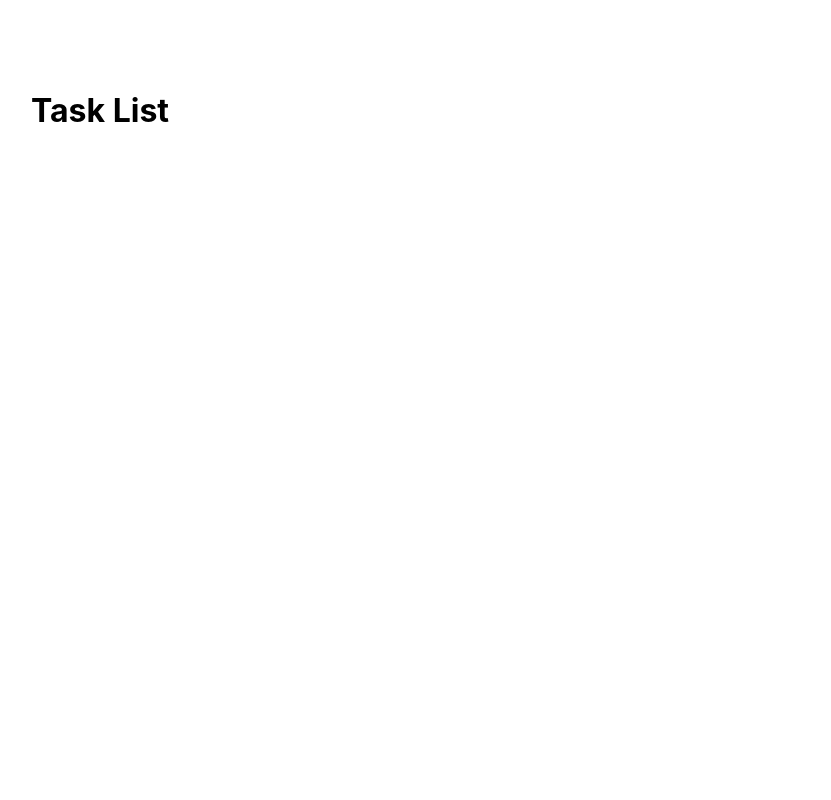
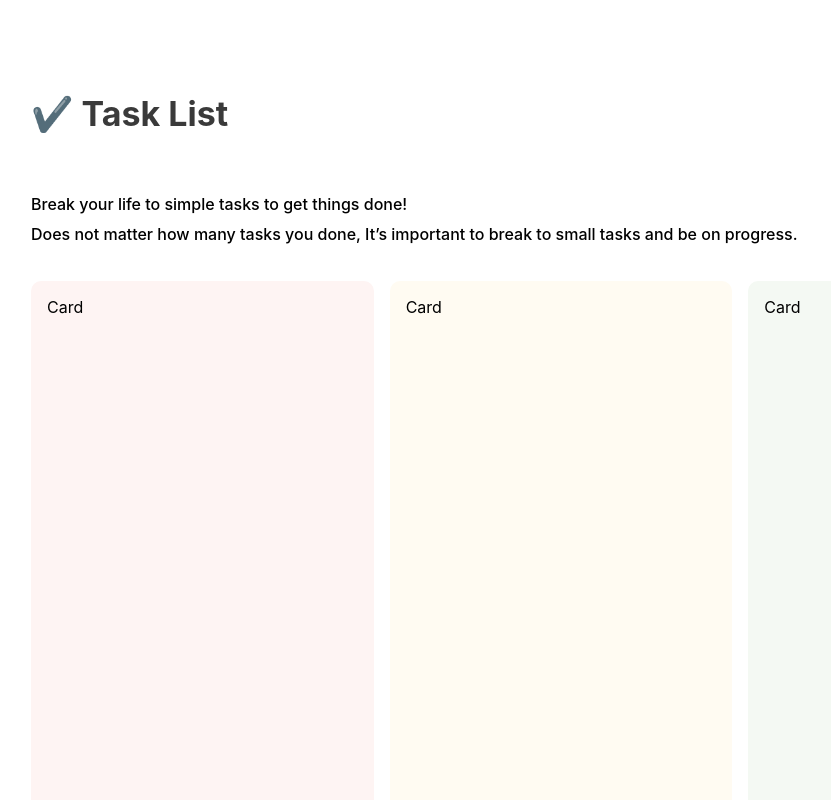
Before and after one commit to kazemsoft/simple-todo-list, a React (Vite) app: page / in a window 1280 px wide. Shown: the top 800 px of the page, without its empty margins (79-910 px from the left). Built offline with nearby package versions, Linux system fonts and the light colour scheme; a web font is replaced by a local one.

Commit message:
Typography and cards added

```diff
--- a/src/App.jsx
+++ b/src/App.jsx
@@ -1,5 +1,8 @@
 import { styled } from "styled-components";
 import "./App.css";
+import H1 from "./components/Typography/H1";
+import Text from "./components/Typography/Text";
+import Cards from "./components/Cards";
 
 const Container = styled.div`
   width: calc(100% - 220px);
@@ -11,7 +14,18 @@ const Container = styled.div`
 `;
 
 function App() {
-  return <Container><h1>Task List</h1></Container>;
+  return (
+    <Container>
+      <H1>✔️ Task List</H1>
+      <Text>
+        Break your life to simple tasks to get things done!
+        <br />
+        Does not matter how many tasks you done, It’s important to break to
+        small tasks and be on progress.
+      </Text>
+      <Cards />
+    </Container>
+  );
 }
 
 export default App;
--- /dev/null
+++ b/src/components/Cards/Card.jsx
@@ -0,0 +1,13 @@
+/* eslint-disable react/prop-types */
+import { styled } from "styled-components";
+
+const Box = styled.div`
+  border-radius: 10px;
+  padding: 16px;
+  background: ${({ status }) =>
+    status === 0 ? "#FEF4F3" : status === 1 ? "#FFFBF2" : "#F4F9F3"};
+`;
+
+export default function Card({ status, tasks }) {
+  return <Box status={status}>Card</Box>;
+}
--- /dev/null
+++ b/src/components/Cards/index.jsx
@@ -0,0 +1,19 @@
+import { styled } from "styled-components";
+import Card from "./Card";
+
+const Flex = styled.div`
+  display: grid;
+  grid-template-columns: repeat(3, 1fr);
+  grid-gap: 16px;
+  height: 700px;
+`;
+
+export default function Cards() {
+  return (
+    <Flex>
+      <Card status={0}>dd</Card>
+      <Card status={1}>dd</Card>
+      <Card status={2}>dd</Card>
+    </Flex>
+  );
+}
--- /dev/null
+++ b/src/components/Typography/H1.jsx
@@ -0,0 +1,13 @@
+/* eslint-disable react/prop-types */
+import { styled } from "styled-components";
+
+const H1Typo = styled.h1`
+  font-size: 34px;
+  line-height: 41.15px;
+  font-weight: 700;
+  color: #3a3a3a;
+`;
+
+export default function H1({ children }) {
+  return <H1Typo>{children}</H1Typo>;
+}
--- /dev/null
+++ b/src/components/Typography/Text.jsx
@@ -0,0 +1,12 @@
+/* eslint-disable react/prop-types */
+import { styled } from "styled-components";
+
+const P = styled.p`
+  font-size: 16px;
+  line-height: 30px;
+  font-weight: 500;
+`;
+
+export default function Text({ children }) {
+  return <P>{children}</P>;
+}
```
